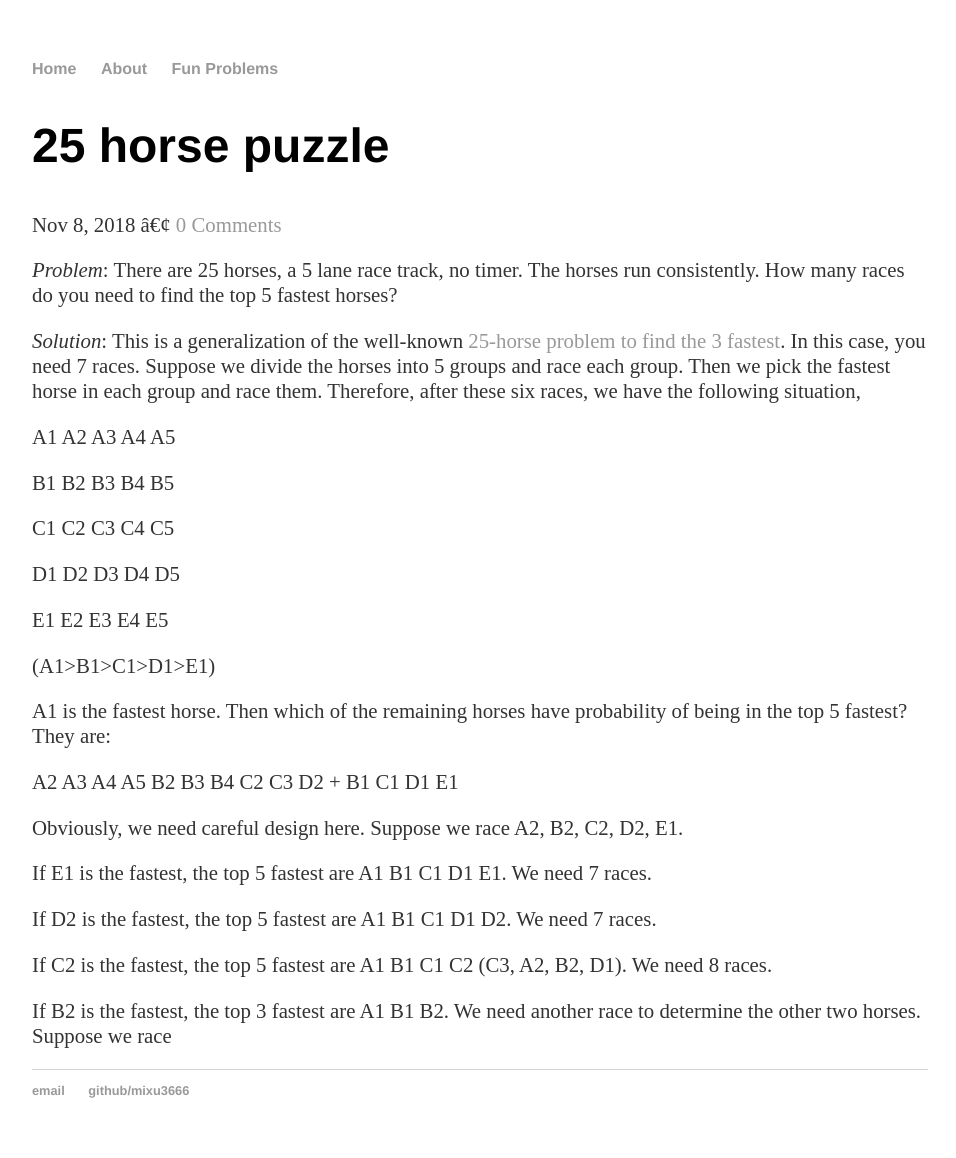
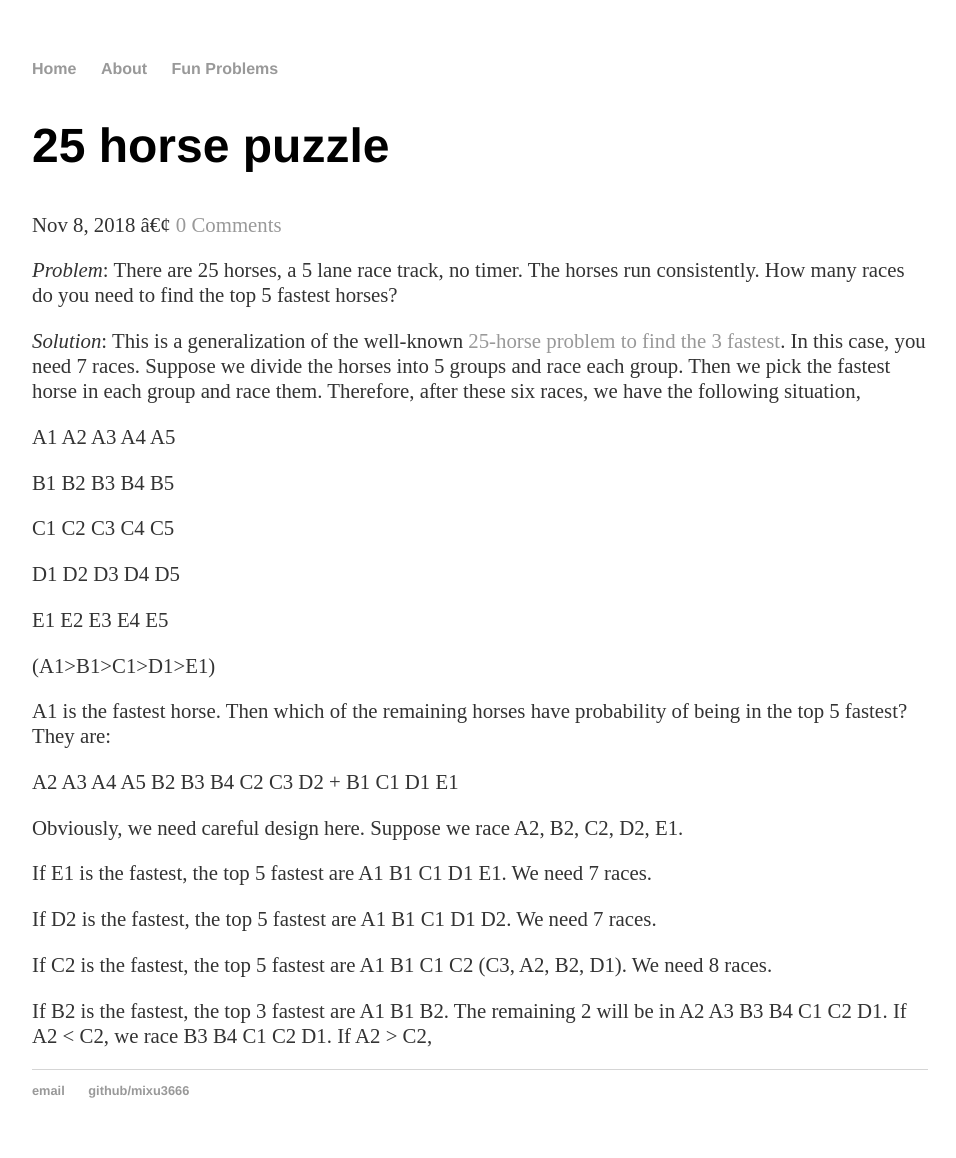
Before and after one commit to mixu3666/mixu3666.github.io, a Jekyll site: the page built from _posts/2018-11-08-25-horse-puzzle.md, in a window 1280 px wide. Shown: the whole page, without its empty margins (160-1116 px from the left). Built offline with Jekyll 4.4.1, drawn with Linux system fonts in a browser that asks for light colours; a script that is not in the unit is left out; comment, search, counter and statistics services are not loaded.

Commit message:
Update 2018-11-08-25-horse-puzzle.md

```diff
--- a/_posts/2018-11-08-25-horse-puzzle.md
+++ b/_posts/2018-11-08-25-horse-puzzle.md
@@ -34,4 +34,4 @@ If D2 is the fastest, the top 5 fastest are A1 B1 C1 D1 D2. We need 7 races.
 
 If C2 is the fastest, the top 5 fastest are A1 B1 C1 C2 (C3, A2, B2, D1). We need 8 races.
 
-If B2 is the fastest, the top 3 fastest are A1 B1 B2. We need another race to determine the other two horses. Suppose we race
+If B2 is the fastest, the top 3 fastest are A1 B1 B2. The remaining 2 will be in A2 A3 B3 B4 C1 C2 D1. If A2 < C2, we race B3 B4 C1 C2 D1. If A2 > C2,
```
